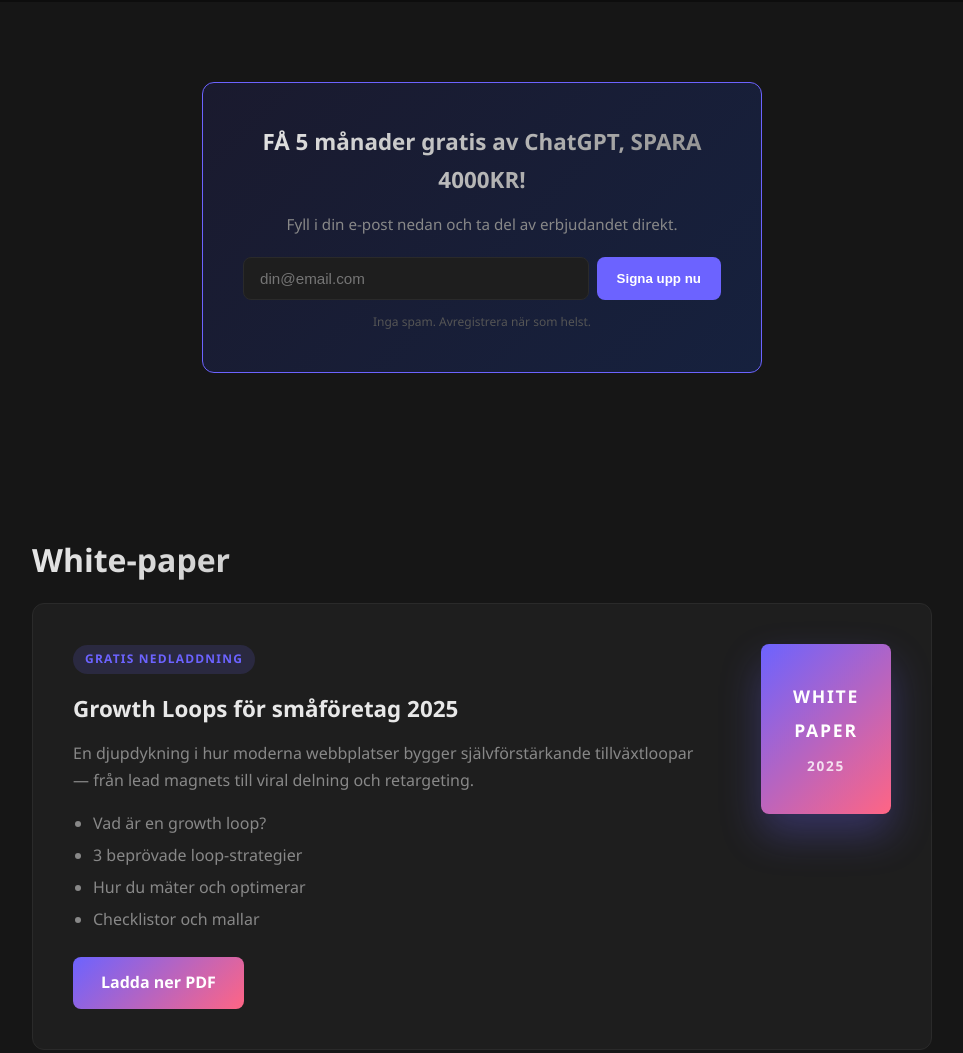
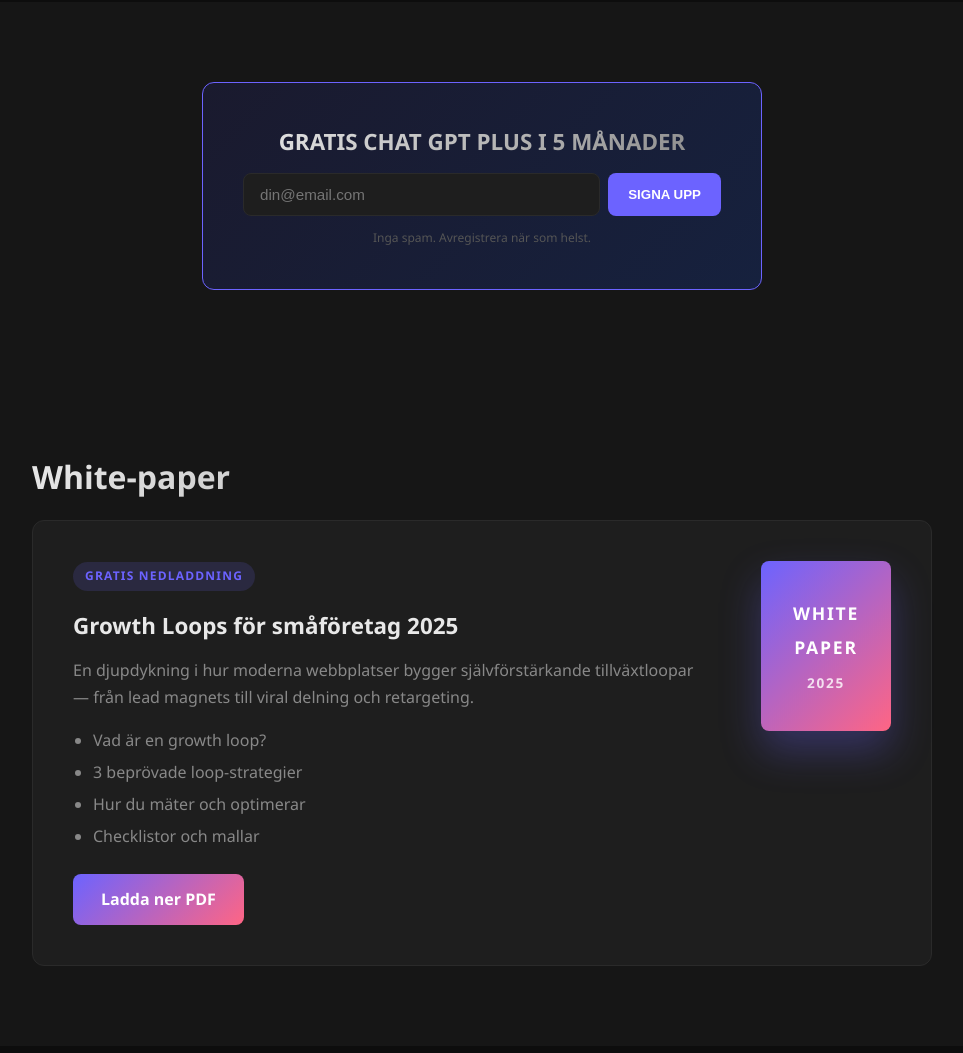
Before and after one commit to Vilhelmafekenstam3/hemsida, a browser extension: page index.html in a window 1280 px wide. Shown: the part 1520-2573 px from the top of the page, without its empty margins (158-1121 px from the left). Drawn offline with Linux system fonts and the light colour scheme; no server answers.

Commit message:
Update ChatGPT signup box text and layout

```diff
--- a/index.html
+++ b/index.html
@@ -114,11 +114,10 @@
   <section id="chatgpt-signup">
     <div class="container">
       <div class="signup-box">
-        <h2>FÅ 5 månader gratis av ChatGPT, SPARA 4000KR!</h2>
-        <p>Fyll i din e-post nedan och ta del av erbjudandet direkt.</p>
+        <h2>GRATIS CHAT GPT PLUS I 5 MÅNADER</h2>
         <form id="chatgptForm">
           <input type="email" id="chatgptEmail" placeholder="din@email.com" required />
-          <button type="submit" data-track="Signa upp nu">Signa upp nu</button>
+          <button type="submit" data-track="Signa upp nu">SIGNA UPP</button>
         </form>
         <p id="chatgptSuccess" class="success hidden">Tack! Kolla din inbox för nästa steg.</p>
         <p class="small-print">Inga spam. Avregistrera när som helst.</p>
```
